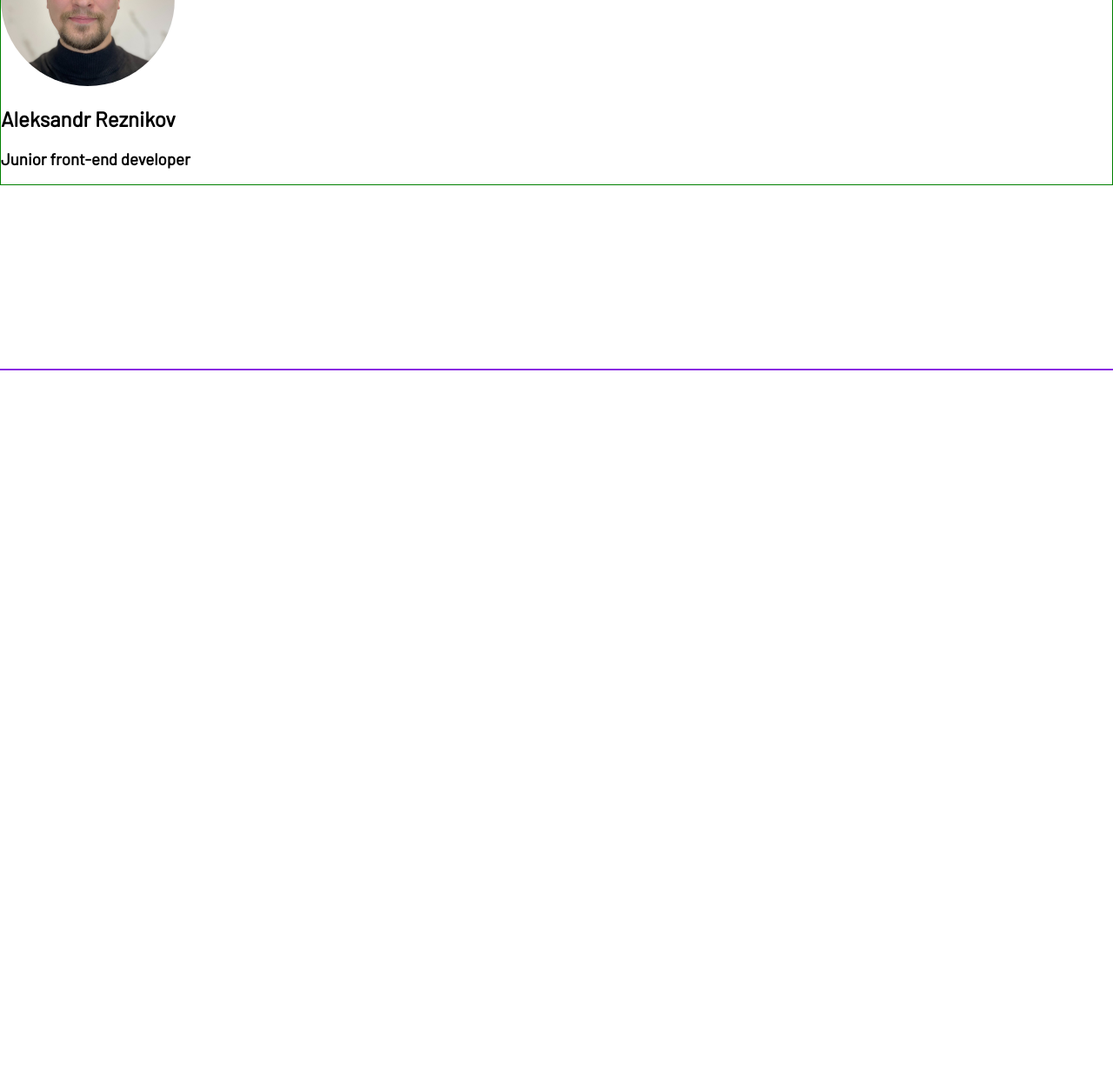
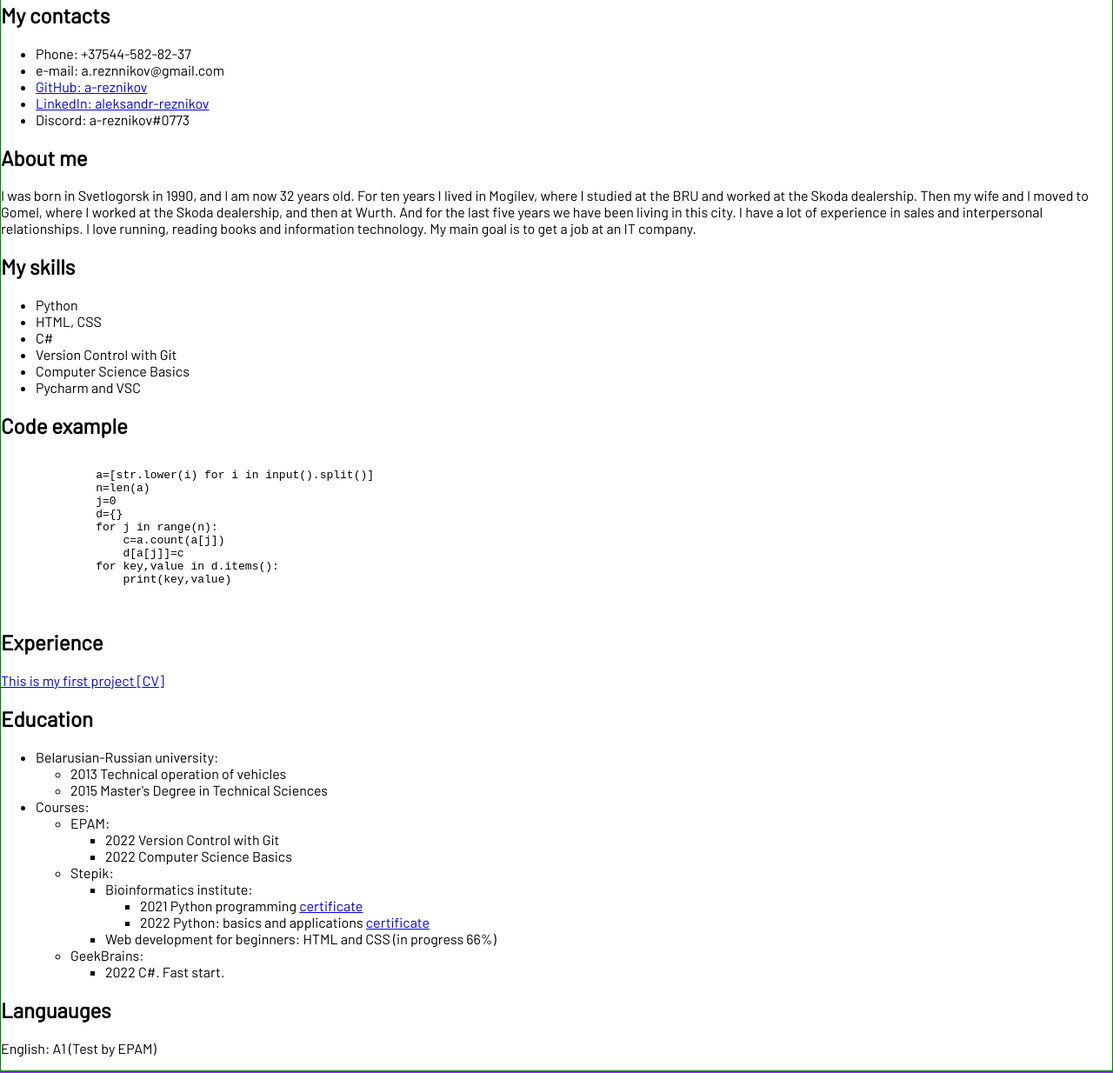
Before and after one commit to a-reznikov/rsschool-cv, a plain HTML site: page index.html in a window 1280 px wide. Shown: the part 374-1608 px from the top of the page at 87% size. Before the commit the page ends 800 px from the top, so only its background shows below. Drawn offline with Linux system fonts and the light colour scheme.

Commit message:
feat: add all elements cv

```diff
--- a/index.html
+++ b/index.html
@@ -17,7 +17,7 @@
           <ul class="nav-list">
             <li class="nav-item"><a href="#my-contacts" class="nav-link">My contacts</a></li>
             <li class="nav-item"><a href="#about-me" class="nav-link">About me</a></li>
-            <li class="nav-item"><a href="my-skills" class="nav-link">My skills</a></li>
+            <li class="nav-item"><a href="#my-skills" class="nav-link">My skills</a></li>
             <li class="nav-item"><a href="#code-example" class="nav-link">Code example</a></li>
             <li class="nav-item"><a href="#experience" class="nav-link">Experience</a></li>
             <li class="nav-item"><a href="#education" class="nav-link">Education</a></li>
@@ -28,12 +28,93 @@
     </header>
     <main class="main">
       <div class="container main-container">
-        <section class="section-profile">
+        <section class="section section-profile">
           <img src="assets/img/avatar.png" alt="avatar" class="profile-avatar">
           <div class="section-profile-title">
             <h1 class="profile-title">Aleksandr Reznikov</h1>
             <h3 class="profile-subtitle">Junior front-end developer</h3>
           </div>
+        </section>
+        <section class="section" id="my-contacts">
+          <h2 class="section-title">My contacts</h2>
+          <ul class="section-list">
+            <li class="section-item contacts">Phone: +37544-582-82-37</li>
+            <li class="section-item contacts">e-mail: a.reznnikov@gmail.com</li>
+            <li class="section-item contacts"><a href="https://github.com/a-reznikov" class="web-link">GitHub: a-reznikov</a></li>
+            <li class="section-item contacts"><a href="https://www.linkedin.com/in/aleksandr-reznikov/" class="web-link">LinkedIn: aleksandr-reznikov</a></li>
+            <li class="section-item contacts">Discord: a-reznikov#0773</li>
+          </ul>
+        </section>
+        <section class="section" id="about-me">
+          <h2 class="section-title">About me</h2>
+          <p>I was born in Svetlogorsk in 1990, and I am now 32 years old. For ten years I lived in Mogilev, where I studied at the BRU and worked at the Skoda dealership. Then my wife and I moved to Gomel, where I worked at the Skoda dealership, and then at Wurth. And for the last five years we have been living in this city. I have a lot of experience in sales and interpersonal relationships.
+            I love running, reading books and information technology. My main goal is to get a job at an IT company.</p>
+        </section>
+        <section class="section" id="my-skills">
+          <h2 class="section-title">My skills</h2>
+          <ul class="section-list">
+            <li class="section-item skills">Python</li>
+            <li class="section-item skills">HTML, CSS</li>
+            <li class="section-item skills">C#</li>
+            <li class="section-item skills">Version Control with Git</li>
+            <li class="section-item skills">Computer Science Basics</li>
+            <li class="section-item skills">Pycharm and VSC</li>
+          </ul>
+        </section>
+        <section class="section" id="code-example">
+          <h2 class="section-title">Code example</h2>
+          <pre class="pre-text">
+            <code class="code-python">
+              a=[str.lower(i) for i in input().split()]
+              n=len(a)
+              j=0
+              d={}
+              for j in range(n):
+                  c=a.count(a[j])
+                  d[a[j]]=c
+              for key,value in d.items():
+                  print(key,value)
+              </code>
+          </pre>
+        </section>
+        <section class="section" id="experience">
+          <h2 class="section-title">Experience</h2>
+          <p><a href="https://a-reznikov.github.io/rsschool-cv">This is my first project [CV]</a></p>
+        </section>
+        <section class="section" id="education">
+          <h2 class="section-title">Education</h2>
+          <ul class="section-list">
+            <li class="section-item education">Belarusian-Russian university:</li>
+              <ul class="section-list">
+                <li class="section-item bru">2013 Technical operation of vehicles</li>
+                <li class="section-item bru">2015 Master's Degree in Technical Sciences </li>
+              </ul>
+            <li class="section-item education">Courses:</li>
+              <ul class="section-list">
+                <li class="section-item courses">EPAM:</li>
+                  <ul class="section-list">
+                    <li class="section-item epam">2022 Version Control with Git</li>
+                    <li class="section-item epam">2022 Computer Science Basics</li>
+                  </ul>
+                <li class="section-item courses">Stepik:</li>
+                  <ul class="section-list">
+                    <li class="section-item stepik">Bioinformatics institute:</li>
+                      <ul class="section-list">
+                        <li class="section-item bio">2021 Python programming <a href="https://stepik.org/cert/1034363">certificate</a></li>
+                        <li class="section-item bio">2022 Python: basics and applications <a href="https://stepik.org/cert/1500134">certificate</a></li>
+                      </ul>
+                    <li class="section-item stepik">Web development for beginners: HTML and CSS (in progress 66%)</li>
+                  </ul>
+                <li class="section-item courses">GeekBrains:</li>
+                  <ul class="section-list">
+                    <li class="section-item geek">2022 C#. Fast start.</li>
+                  </ul>
+              </ul>
+          </ul>
+        </section>
+        <section class="section" id="languauges">
+          <h2 class="section-title">Languauges</h2>
+          <p>English: A1 (Test by EPAM)</p>
         </section>
       </div>
     </main>
```
Also changed, not shown: 1 other file.
